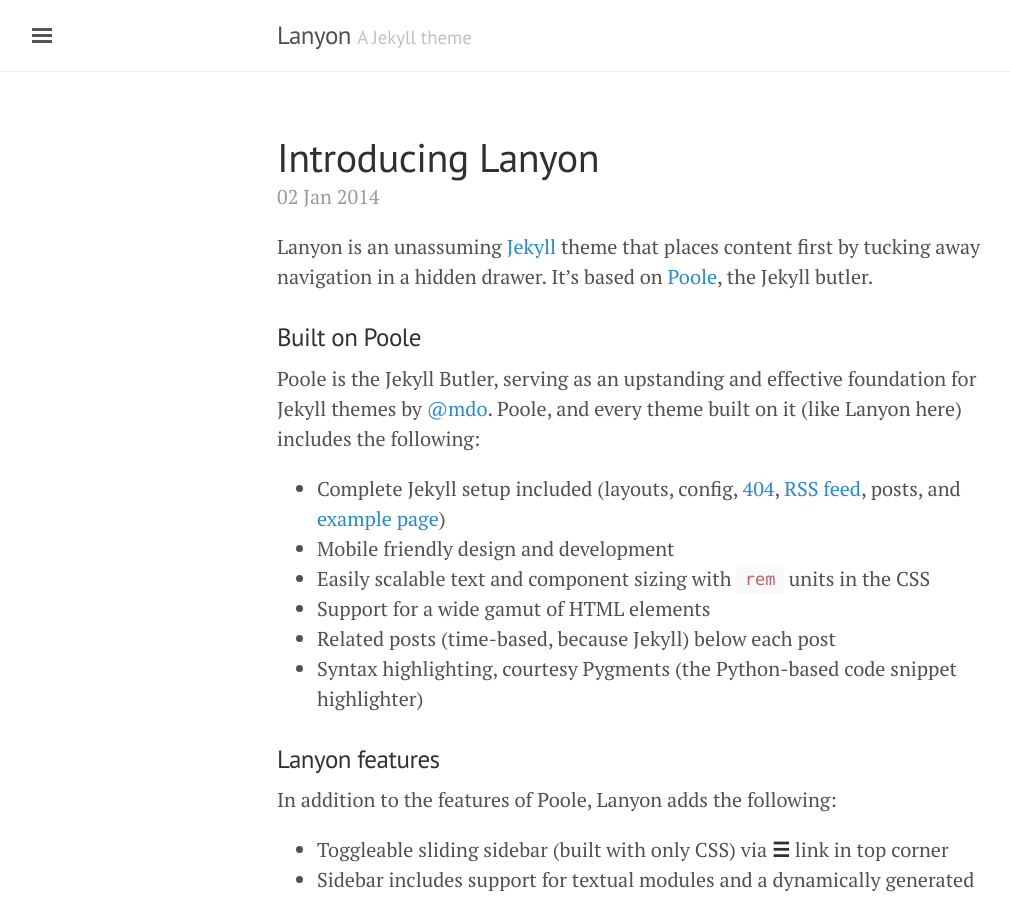
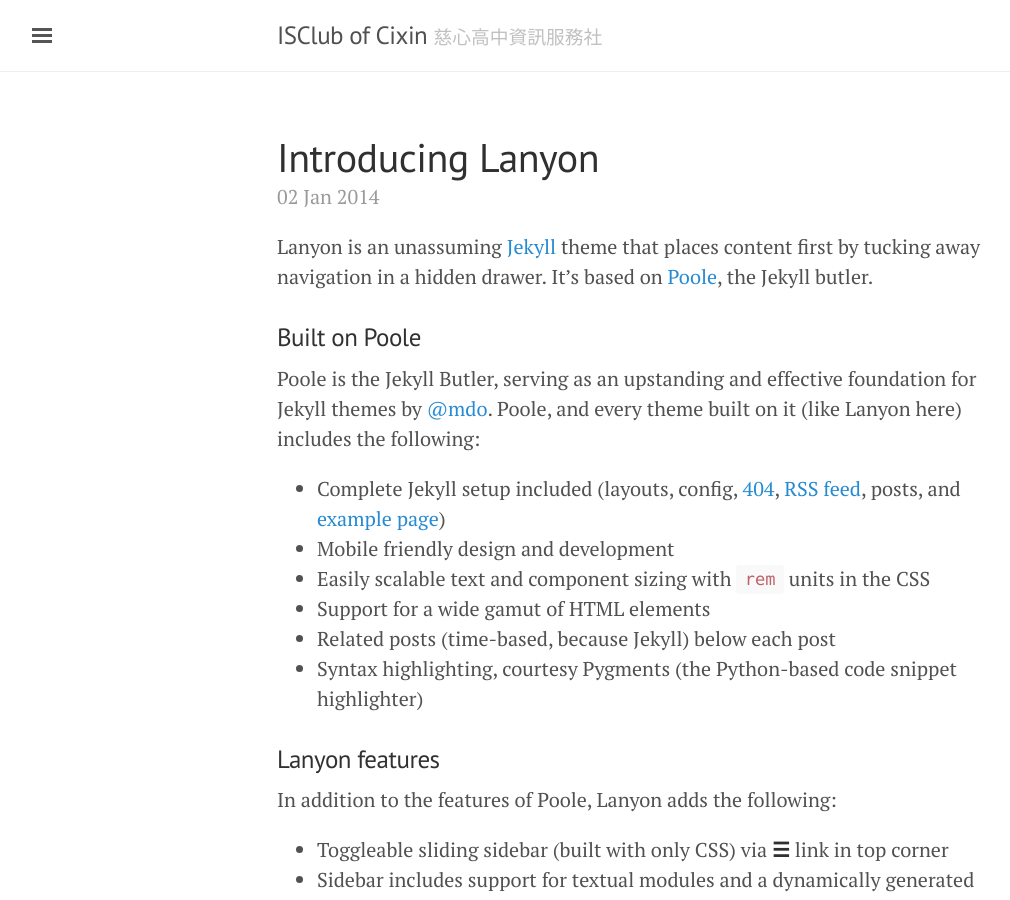
Before and after one commit to iscixin/iscixinclub, a Jekyll site: the page built from index.html, in a window 1280 px wide and 900 px high. Shown: the whole window, without its empty margins (3-1013 px from the left). Built offline with Jekyll 4.4.1, drawn with Linux system fonts in a browser that asks for light colours; the list of posts is cut into pages by our own code.

Commit message:
modify site title

```diff
--- a/_config.yml
+++ b/_config.yml
@@ -5,18 +5,18 @@
 relative_permalinks: true
 
 # Setup
-title:               Lanyon
-tagline:             'A Jekyll theme'
-description:         'A reserved <a href="http://jekyllrb.com" target="_blank">Jekyll</a> theme that places the utmost gravity on content with a hidden drawer. Made by <a href="https://twitter.com/mdo" target="_blank">@mdo</a>.'
-url:                 http://lanyon.getpoole.com
+title:               ISClub of Cixin
+tagline:             '慈心高中資訊服務社'
+description:         ''
+url:                 ''
 baseurl:             ''
 paginate:            5
 
 # About/contact
 author:
-  name:              Mark Otto
-  url:               https://twitter.com/mdo
-  email:             markdotto@gmail.com
+  name:              Cixin Upper School
+  url:               http://cixin.schl.tw
+  email:             jimmyyen55@gmail.com
 
 # Custom vars
 version:             1.0.0
```
